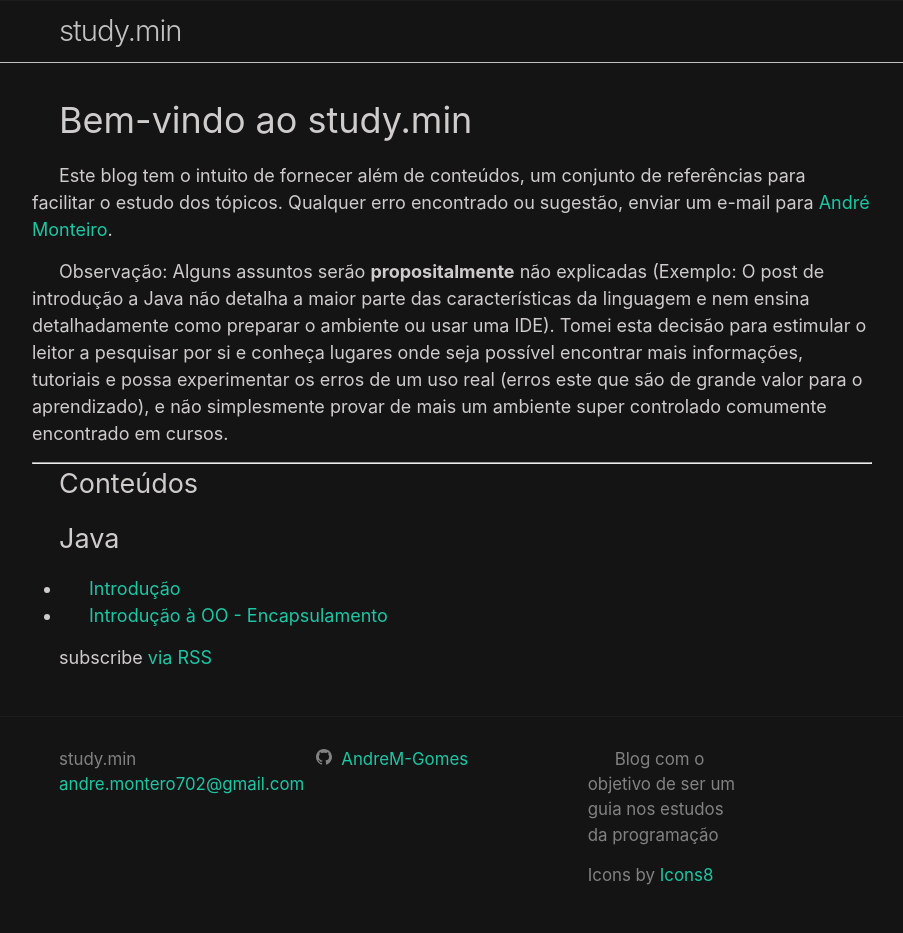
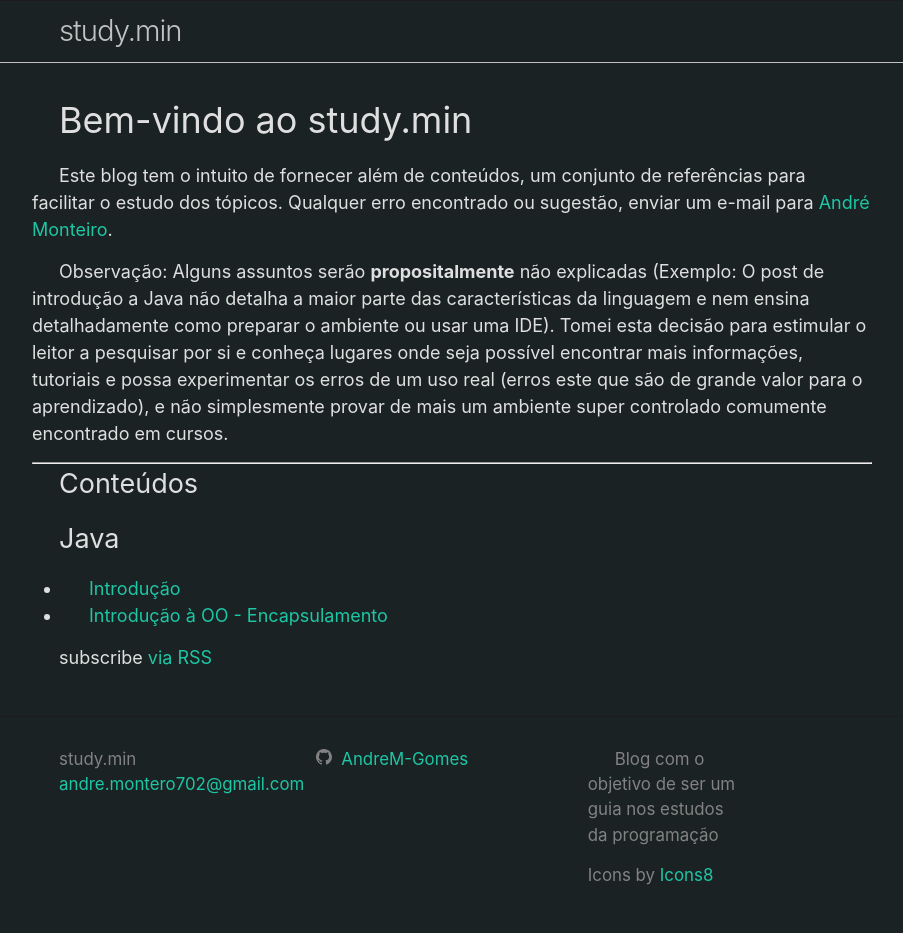
Before and after one commit to AndreM-Gomes/study.min, a Jekyll site: the page built from index.markdown, in a window 1280 px wide. Shown: the whole page, without its empty margins (188-1091 px from the left). Built offline with Jekyll 4.4.1, drawn with Linux system fonts in a browser that asks for light colours; our own code applies the rules of GitHub Pages for plain Markdown files.

Commit message:
Mudando esquema de cores e fonte para Quicksand

```diff
--- a/_sass/minima.scss
+++ b/_sass/minima.scss
@@ -1,9 +1,9 @@
 @charset "utf-8";
-@import url('https://fonts.googleapis.com/css?family=PT+Sans&display=swap');
+@import url('https://fonts.googleapis.com/css?family=Quicksand&display=swap');
 
 // Define defaults for each variable.
 
-$base-font-family: -apple-system, BlinkMacSystemFont, "PT Sans", Roboto, Helvetica, Arial, sans-serif, "Apple Color Emoji", "Segoe UI Emoji", "Segoe UI Symbol" !default;
+$base-font-family: -apple-system, BlinkMacSystemFont,'Quicksand' , Helvetica, Arial, sans-serif, "Apple Color Emoji", "Segoe UI Emoji", "Segoe UI Symbol" !default;
 $base-font-size:   18px !default;
 $base-font-weight: 400 !default;
 $small-font-size:  $base-font-size * 0.875 !default;
@@ -11,8 +11,8 @@ $base-line-height: 1.5 !default;
 
 $spacing-unit:     30px !default;
 
-$text-color:       rgb(207, 204, 204) !default;
-$background-color: rgb(20, 20, 20) !default;
+$text-color:       #DFDFDF !default;
+$background-color: #1B2224 !default;
 $brand-color:      rgb(29, 199, 165) !default;
 
 $grey-color:       #828282 !default;
```
